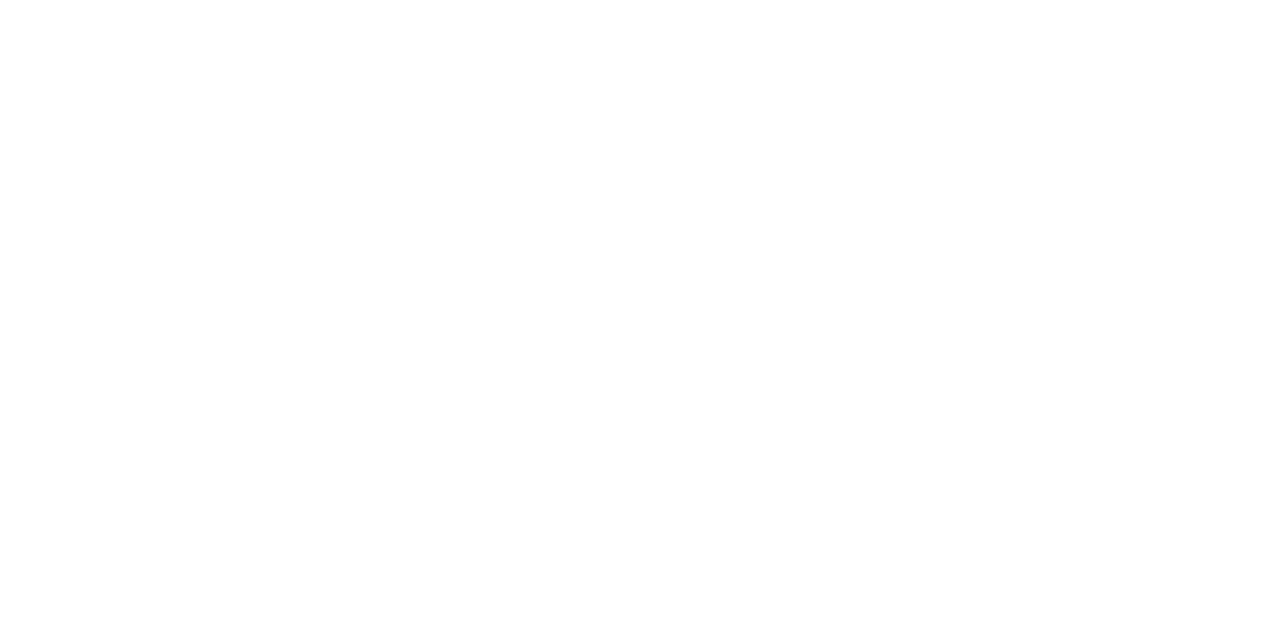
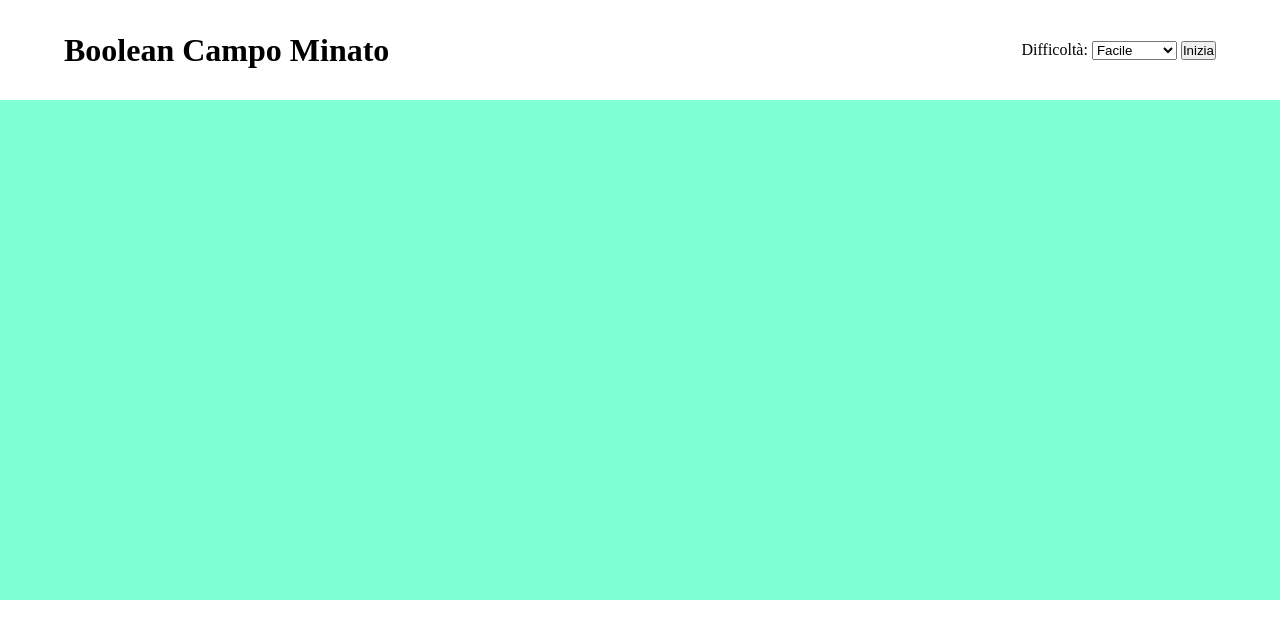
Before and after one commit to dominici94/js-campominato-dom, a plain HTML site: page index.html in a window 1280 px wide. Drawn offline with Linux system fonts and the light colour scheme.

Commit message:
init html

```diff
--- a/CSS/style.css
+++ b/CSS/style.css
@@ -1,5 +1,33 @@
+/* commons */
 *{
     margin: 0;
     padding: 0;
     box-sizing: border-box;
 }
+
+
+/* header */
+header{
+    height: 100px;
+}
+
+.container{
+    width: 90%;
+    height: 100%;
+    margin: 0 auto;
+    display: flex;
+    justify-content: space-between;
+    align-items: center;
+}
+
+
+/* main */
+main{
+    background-color: aquamarine;
+}
+
+/* debug */
+
+.debug main{
+    height: 500px;
+}
--- a/index.html
+++ b/index.html
@@ -7,9 +7,26 @@
     <link rel="stylesheet" href="CSS/style.css">
     <title>Boolean Campo Minato</title>
 </head>
-<body>
+<body class="debug">
+    <!-- header che contiene la scelta della difficoltà, l'avvio del gioco e il titolo -->
+    <header>
+        <div class="container">
+            <h1>Boolean Campo Minato</h1>
+            <div class="toolbar">
+                <label for="level">Difficoltà: </label>
+                <select name="" id="level">
+                    <option value="1">Facile</option>
+                    <option value="2">Intermedio</option>
+                    <option value="3">Difficile</option>
+                </select>
+                <button id="play">Inizia</button>
+            </div>
+        </div>
+    </header>
 
-
+    <main>
+        <div class="container-square"></div>
+    </main>
 
     <script src="js/myscript.js"></script>
 </body>
```
Also changed, not shown: js/myscript.js (+7 -0 lines).
